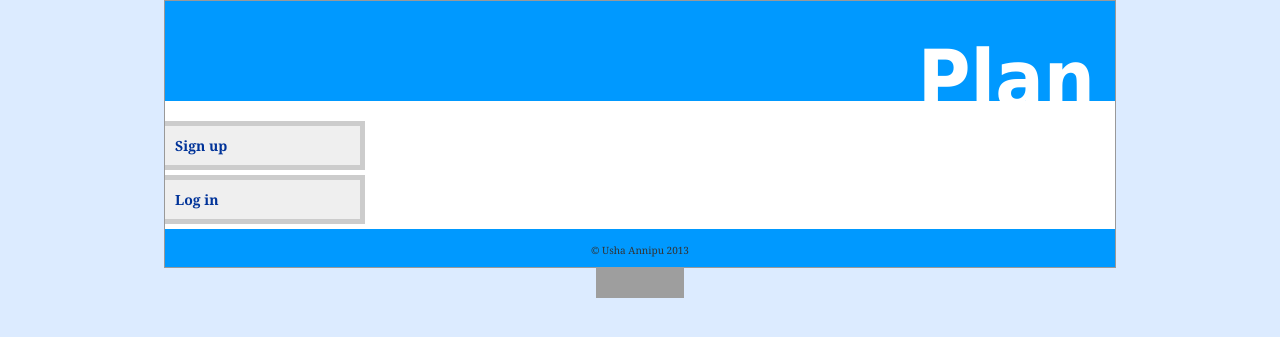
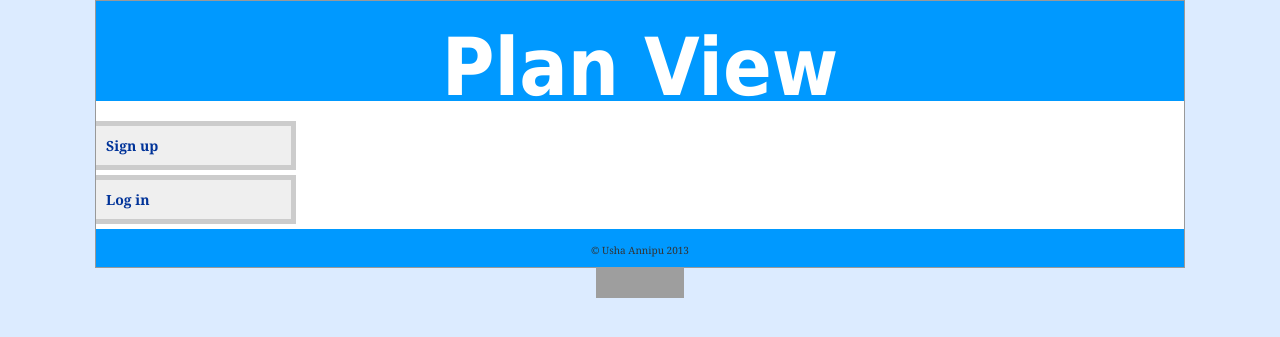
Before and after one commit to uannipu/p4.dwa-uannipu.biz, a PHP site: page /index/views/_v_template.php in a window 1280 px wide. Shown: the top 337 px of the page. Run offline with PHP 8.4, Linux system fonts and the light colour scheme; the template is opened without the code that fills it, so the values that code supplies are empty; some libraries are stand-ins or nearby versions; grey boxes are pictures that could not be loaded.

Commit message:
changed css

```diff
--- a/css/main.css
+++ b/css/main.css
@@ -7,16 +7,16 @@ h1,h2,h3  {font-family: Tahoma, Geneva, sans-serif; color: #003399; }
 .error { font-weight: bold; display:block; font-size: 12px;color: red; }
 .success {font-weight: bold; display:block; font-size: 12px;color: green; }
 
-#container { background: #ffffff; width: 950px; margin: auto; border: 1px solid #999999; }
+#container { background: #ffffff; width: 85%; margin: auto; border: 1px solid #999999; }
 #header { background: #09F; height: 100px; overflow: hidden; }
-#header p { color: #ffffff; font-weight: bold; font-size: 80px; padding: 0; margin: 20px 20px 0; font-family: Tahoma, Geneva, sans-serif; ; text-align: right; }
+#header p { color: #ffffff; font-weight: bold; font-size: 80px; padding: 0; margin: 20px 20px 0; font-family: Tahoma, Geneva, sans-serif; ; text-align: center; }
 #content { min-height: 350px; }
 #nav { float: left; width: 200px; margin-top: 20px; }
 #nav ul { list-style: none; margin: 0; padding: 0; }
 #nav li { border: 5px solid #cccccc; border-left: none; padding: 10px; margin-bottom: 5px; background: #efefef;}
 #nav li  a, #nav li  a:visited { text-decoration: none; font-weight: bold; color: #003399; }
 #nav li:hover { background: #ffffff; }
-#contentWithNav { min-height: 350px; float: left; width: 500px; }
+#contentWithNav { min-height: 350px; float: left; width: 70%; }
 #footer {  background: #09F; height: 30px; clear: both;  font-size: 10px; text-align: center; padding: 4px; margin: 0; color: #ffffff; }
 
 .tableData table { border-collapse:collapse; border: none; }
--- a/css/project.css
+++ b/css/project.css
@@ -103,21 +103,22 @@ input[type=button]:active {
 Layout
 -------------------------------------------------------------------------------------------------*/
 #wrapper {
-    width:1020px;
+    /*width:1020px; */
     margin:0px auto;
+    margin-left:250px;
+
 }
 
 /* Left column */
 #controls {
     width:600px;
     margin-right:5px;
-    float:left;
+    text-align:center;
 }
 
 /* Right column */
 #preview {
     width:625px;
-    float:left;
     text-align:center;
     border:10px;
 }
--- a/views/_v_template.php
+++ b/views/_v_template.php
@@ -23,7 +23,7 @@
 
 <body>
 <div id="container">
-    <div id="header"> <p>Plan <View></View></p></div>
+    <div id="header"> <p>Plan View</p></div>
     <!-- Menu for users who are logged in -->
     <?php if($user): ?>
 
--- a/views/v_estimates_edit.php
+++ b/views/v_estimates_edit.php
@@ -9,15 +9,13 @@
             <h2><div id='results'></div></h2>
             <h2>Testing program: <?=$estimates[0]['test_program_desc'] ?></h2>
             <h2 id='h2sp'>Hours: Type: Name:</h2>
-            <?php $i = 1; foreach($estimates  as $est): ?>
-
                 <div id='hours-error'></div>
                 <div id='years-error'></div>
                 <div id='work-error'></div>
                 <div id='subj-error'></div>
                 <div id='res-error'></div>
                 <div id='resname-error'></div>
-
+            <?php $i = 1; foreach($estimates  as $est): ?>
                 <div class='hrs' id='input<?=$i ?>'>
                 <select id='year<?=$i ?>' name='year<?=$i ?>'  value=<?=$est['year']?> onchange="recalc()" >
                     <option value=''>Select</option>
```
